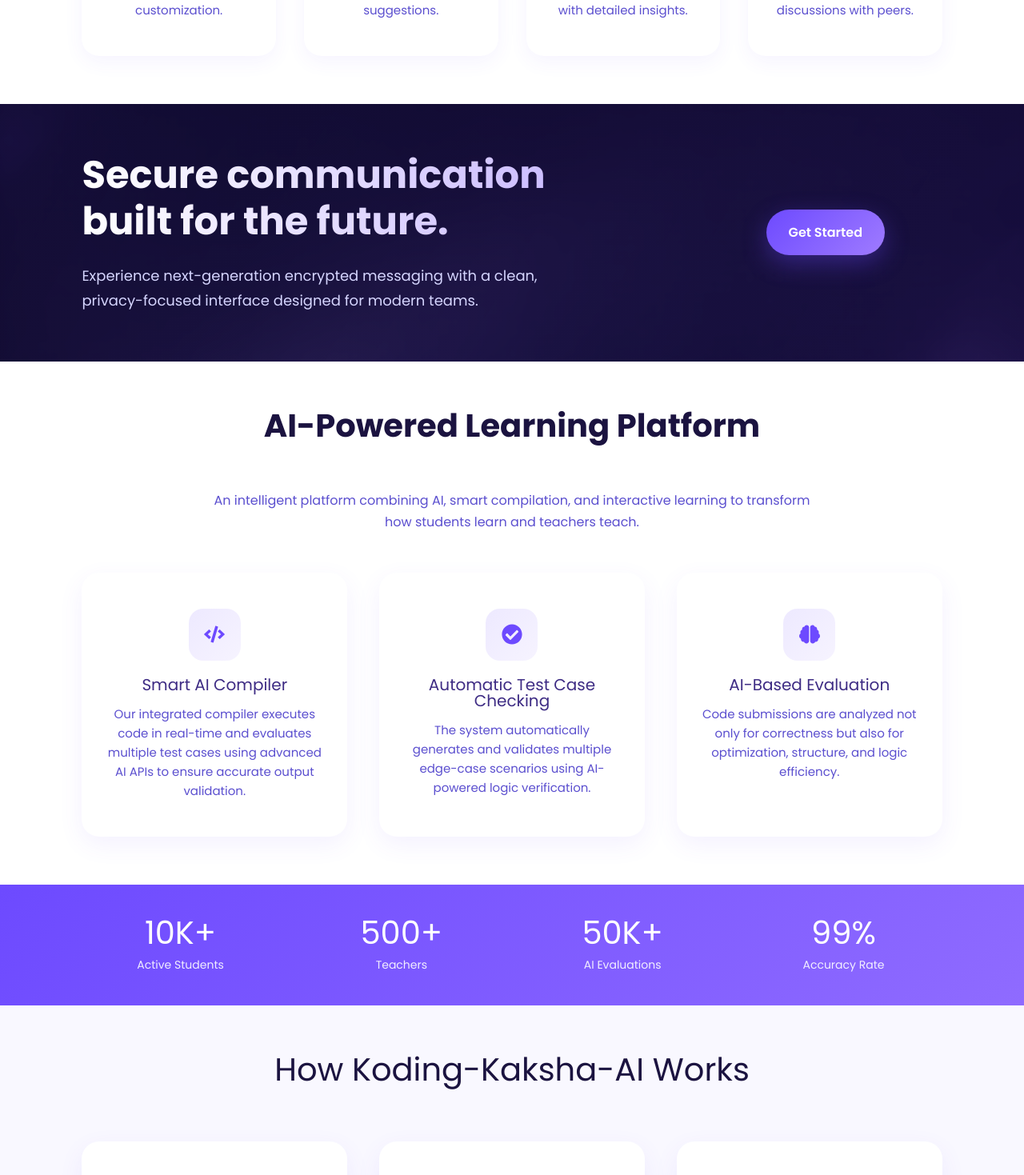
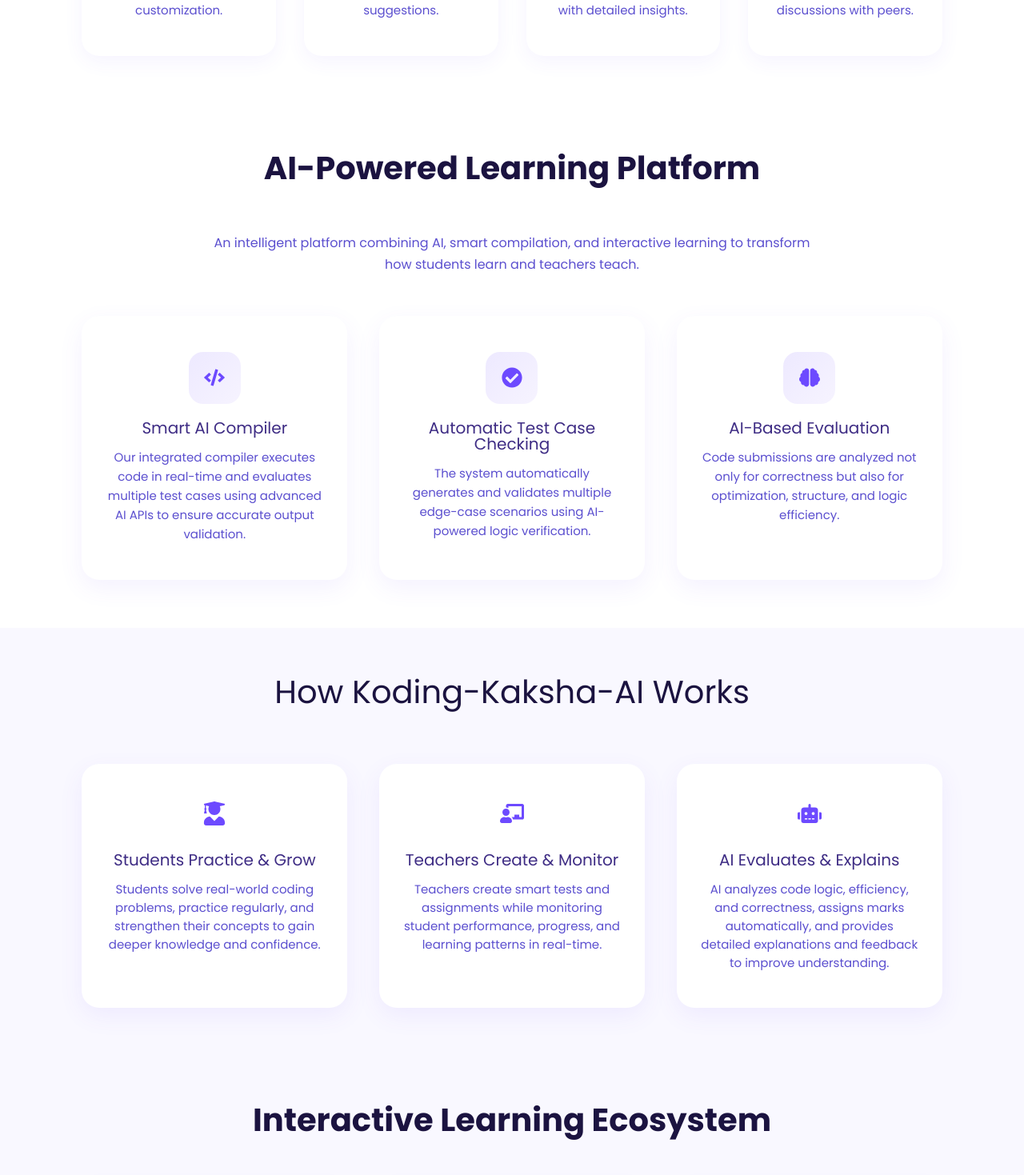
Before and after one commit to Harshkhanagwal/koding-kaksha-ai, a React (Vite) app in the folder client/: page / in a window 1280 px wide. Shown: the part 901-2370 px from the top of the page at 80% size. Built offline with nearby package versions, Linux system fonts and the light colour scheme.

Commit message:
frontpage ui fixes and remove unnnessary sections

```diff
--- a/client/src/Components/Darksection/DarkSection.css
+++ /dev/null
@@ -1,101 +0,0 @@
-.dark-section {
-  position: relative;
-  background: url("/Images/gradient.png") no-repeat center center/cover;
-  padding: 60px 8%;
-  color: white;
-  overflow: hidden;
-
-}
-
-/* Dark overlay for depth */
-.dark-overlay {
-  position: absolute;
-  inset: 0;
-  background: linear-gradient(
-    120deg,
-    rgba(15, 10, 50, 0.85),
-    rgba(25, 15, 70, 0.75)
-  );
-  backdrop-filter: blur(4px);
-  z-index: 1;
-}
-
-/* Layout Wrapper */
-.dark-wrapper {
-  position: relative;
-  z-index: 2;
-  display: flex;
-  justify-content: space-between;
-  align-items: center;
-  gap: 60px;
-  max-width: 1200px;
-  margin: auto;
-}
-
-/* LEFT CONTENT */
-.dark-content {
-  flex: 1;
-  max-width: 600px;
-}
-
-.dark-content h2 {
-  font-size: 48px;
-  font-weight: 700;
-  line-height: 1.2;
-  margin-bottom: 25px;
-  background: linear-gradient(90deg, #ffffff, #cbbcff);
-  -webkit-background-clip: text;
-  -webkit-text-fill-color: transparent;
-}
-
-.dark-content p {
-  font-size: 18px;
-  color: #d6d6ff;
-  line-height: 1.7;
-}
-
-/* RIGHT COLUMN BUTTONS */
-.dark-actions {
-  display: flex;
-  flex-direction: column;
-  gap: 25px;
-  min-width: 220px;
-}
-
-/* Primary Button */
-.primary-btn {
-  background: linear-gradient(135deg, #6d4aff, #9f7bff);
-  border: none;
-  padding: 16px 28px;
-  border-radius: 50px;
-  color: white;
-  font-weight: 600;
-  font-size: 16px;
-  cursor: pointer;
-  transition: 0.35s ease;
-  box-shadow: 0 10px 30px rgba(109, 74, 255, 0.35);
-}
-
-.primary-btn:hover {
-  transform: translateY(-4px);
-  box-shadow: 0 18px 40px rgba(109, 74, 255, 0.5);
-}
-
-/* Secondary Button */
-.secondary-btn {
-  background: rgba(255, 255, 255, 0.05);
-  border: 1px solid rgba(255, 255, 255, 0.2);
-  padding: 16px 28px;
-  border-radius: 50px;
-  color: #e2dbff;
-  font-weight: 600;
-  font-size: 16px;
-  cursor: pointer;
-  transition: 0.35s ease;
-  backdrop-filter: blur(8px);
-}
-
-.secondary-btn:hover {
-  background: rgba(255, 255, 255, 0.12);
-  transform: translateY(-4px);
-}
--- a/client/src/Components/Darksection/DarkSection.jsx
+++ /dev/null
@@ -1,35 +0,0 @@
-import "./DarkSection.css";
-
-function DarkSection() {
-  return (
-    <section className="dark-section">
-      <div className="dark-overlay"></div>
-
-      <div className="dark-wrapper">
-        {/* LEFT CONTENT */}
-        <div className="dark-content">
-          <h2>
-            Secure communication <br />
-            built for the future.
-          </h2>
-
-          <p>
-            Experience next-generation encrypted messaging with a
-            clean, privacy-focused interface designed for modern teams.
-          </p>
-        </div>
-
-        {/* RIGHT BUTTON COLUMN */}
-        <div className="dark-actions">
-          <a href="/login">
-          <button className="primary-btn">
-            Get Started
-          </button>
-          </a>
-        </div>
-      </div>
-    </section>
-  );
-}
-
-export default DarkSection;
--- a/client/src/Components/Footer/Footer.css
+++ b/client/src/Components/Footer/Footer.css
@@ -132,7 +132,7 @@
 
 @media (max-width: 600px) {
   .kk-footer {
-    padding: 60px 6% 30px 6%;
+    padding: 0px 6% 30px 6%;
   }
 
   .kk-footer-top {
--- a/client/src/Components/Header/Header.css
+++ b/client/src/Components/Header/Header.css
@@ -205,15 +205,15 @@
 
 .kk-mobile-menu {
   position: fixed;
-  top: 70px;
+  top: 80px;
   right: -100%;
   width: 260px;
   height: 100vh;
 
   background: linear-gradient(
     180deg,
-    rgba(109, 74, 255, 0.9),
-    rgba(143, 107, 255, 0.9)
+    rgba(109, 74, 255, 1),
+    rgba(143, 107, 255, 1)
   );
 
   backdrop-filter: blur(20px);
--- a/client/src/Components/Header/Header.jsx
+++ b/client/src/Components/Header/Header.jsx
@@ -30,24 +30,16 @@
         {/* Desktop Links */}
         <div className="kk-links">
           <div className="kk-dropdown">
-            <a href="#">Students</a>
-            <div className="kk-dropdown-menu">
-              <a href="#">Learn Coding</a>
-              <a href="#">Practice Tests</a>
-              <a href="#">Performance</a>
-            </div>
+            <a href="/">Home</a>
+
           </div>
 
           <div className="kk-dropdown">
-            <a href="#">Teachers</a>
-            <div className="kk-dropdown-menu">
-              <a href="#">Create Test</a>
-              <a href="#">AI Generator</a>
-              <a href="#">Reports</a>
-            </div>
+            <a href="#">About</a>
+
           </div>
 
-          <a href="#">Admin</a>
+          <a href="#">Features</a>
 
           <a href="/login" className="kk-btn-link">
             <button className="kk-nav-btn">Login</button>
@@ -67,9 +59,9 @@
 
       {/* Mobile Menu */}
       <div className={`kk-mobile-menu ${menuOpen ? "open" : ""}`}>
-        <a href="#">Students</a>
-        <a href="#">Teachers</a>
-        <a href="#">Admin</a>
+        <a href="/">Home</a>
+        <a href="#">About</a>
+        <a href="#">Features</a>
         <a href="/login">
           <button className="kk-nav-btn mobile-btn">Login</button>
         </a>
--- a/client/src/Components/Stats/Stats.css
+++ /dev/null
@@ -1,36 +0,0 @@
-.kk-stats {
-  padding: 40px 8%;
-  background: linear-gradient(135deg, #6d4aff, #8f6bff);
-  color: white;
-  text-align: center;
-}
-
-.kk-stats-container {
-  display: grid;
-  grid-template-columns: repeat(4, 1fr);
-  max-width: 1200px;
-  margin: 0 auto;
-  gap: 30px;
-}
-
-.kk-stat h2 {
-  font-size: 40px;
-  margin-bottom: 10px;
-}
-
-.kk-stat p {
-  font-size: 14px;
-  opacity: 0.9;
-}
-
-@media (max-width: 900px) {
-  .kk-stats-container {
-    grid-template-columns: repeat(2, 1fr);
-  }
-}
-
-@media (max-width: 600px) {
-  .kk-stats-container {
-    grid-template-columns: 1fr;
-  }
-}
--- a/client/src/Components/Stats/Stats.jsx
+++ /dev/null
@@ -1,32 +0,0 @@
-import React from "react";
-import "./Stats.css";
-
-const Stats = () => {
-  return (
-    <section className="kk-stats">
-      <div className="kk-stats-container">
-        <div className="kk-stat">
-          <h2>10K+</h2>
-          <p>Active Students</p>
-        </div>
-
-        <div className="kk-stat">
-          <h2>500+</h2>
-          <p>Teachers</p>
-        </div>
-
-        <div className="kk-stat">
-          <h2>50K+</h2>
-          <p>AI Evaluations</p>
-        </div>
-
-        <div className="kk-stat">
-          <h2>99%</h2>
-          <p>Accuracy Rate</p>
-        </div>
-      </div>
-    </section>
-  );
-};
-
-export default Stats;
--- a/client/src/pages/HomePage/Home.jsx
+++ b/client/src/pages/HomePage/Home.jsx
@@ -17,12 +17,10 @@
       <Header />
       <Hero />
       <Features />
-      <DarkSection/>
       <ProjectOverview/>
-      <Stats/>
       <HowItWorks/>
+      <LearningSystem/>
       <TrustSection/>
-      <LearningSystem/>
       <CTA />
       <Footer/>
     </>
```
